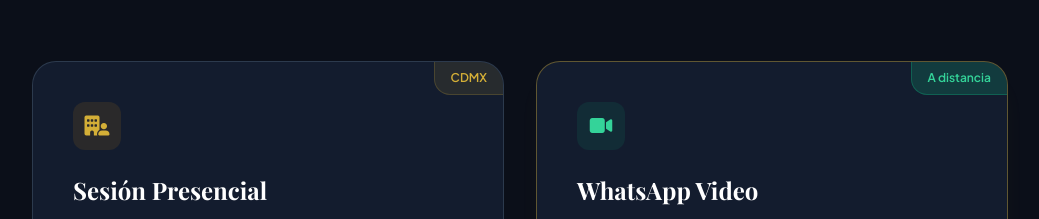
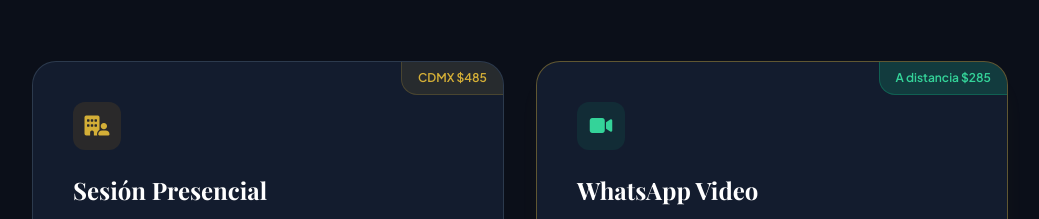
Before and after one commit to natsvein1/visual, a plain HTML site: page index.html in a window 1280 px wide. Shown: the part 2378-2597 px from the top of the page, without its empty margins (120-1159 px from the left). Drawn offline with nearby package versions, Linux system fonts and the light colour scheme; a web font is replaced by a local one.

Commit message:
Update index.html

```diff
--- a/index.html
+++ b/index.html
@@ -239,7 +239,7 @@
            <!-- Modalidad Presencial -->
            <div class="bg-brand-card rounded-3xl p-8 sm:p-10 border border-slate-700/80 flex flex-col justify-between relative overflow-hidden">
                <div class="absolute top-0 right-0 bg-brand-accent/10 text-brand-accent text-xs font-semibold px-4 py-2 rounded-bl-2xl border-l border-b border-brand-accent/20 z-10">
-                   CDMX
+                   CDMX $485
                </div>
                <div>
                    <div class="w-12 h-12 rounded-xl bg-amber-500/10 text-brand-accent flex items-center justify-center text-xl mb-6">
@@ -284,7 +284,7 @@
            <!-- Modalidad WhatsApp Video -->
            <div class="bg-brand-card rounded-3xl p-8 sm:p-10 border border-brand-accent/40 flex flex-col justify-between relative overflow-hidden shadow-xl shadow-brand-accent/5">
                <div class="absolute top-0 right-0 bg-emerald-500/20 text-emerald-400 text-xs font-semibold px-4 py-2 rounded-bl-2xl border-l border-b border-emerald-500/30 z-10">
-                   A distancia
+                   A distancia $285
                </div>
                <div>
                    <div class="w-12 h-12 rounded-xl bg-emerald-500/10 text-emerald-400 flex items-center justify-center text-xl mb-6">
```
